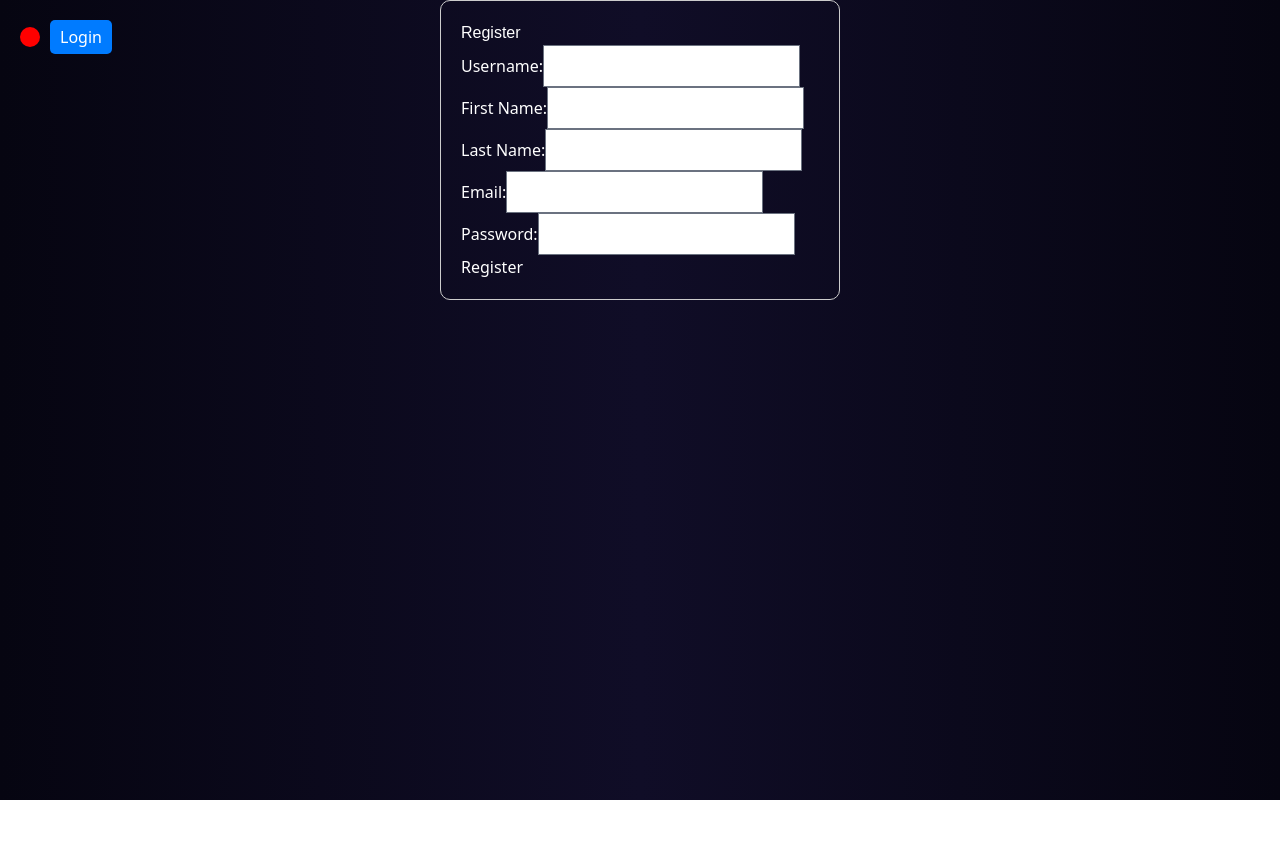
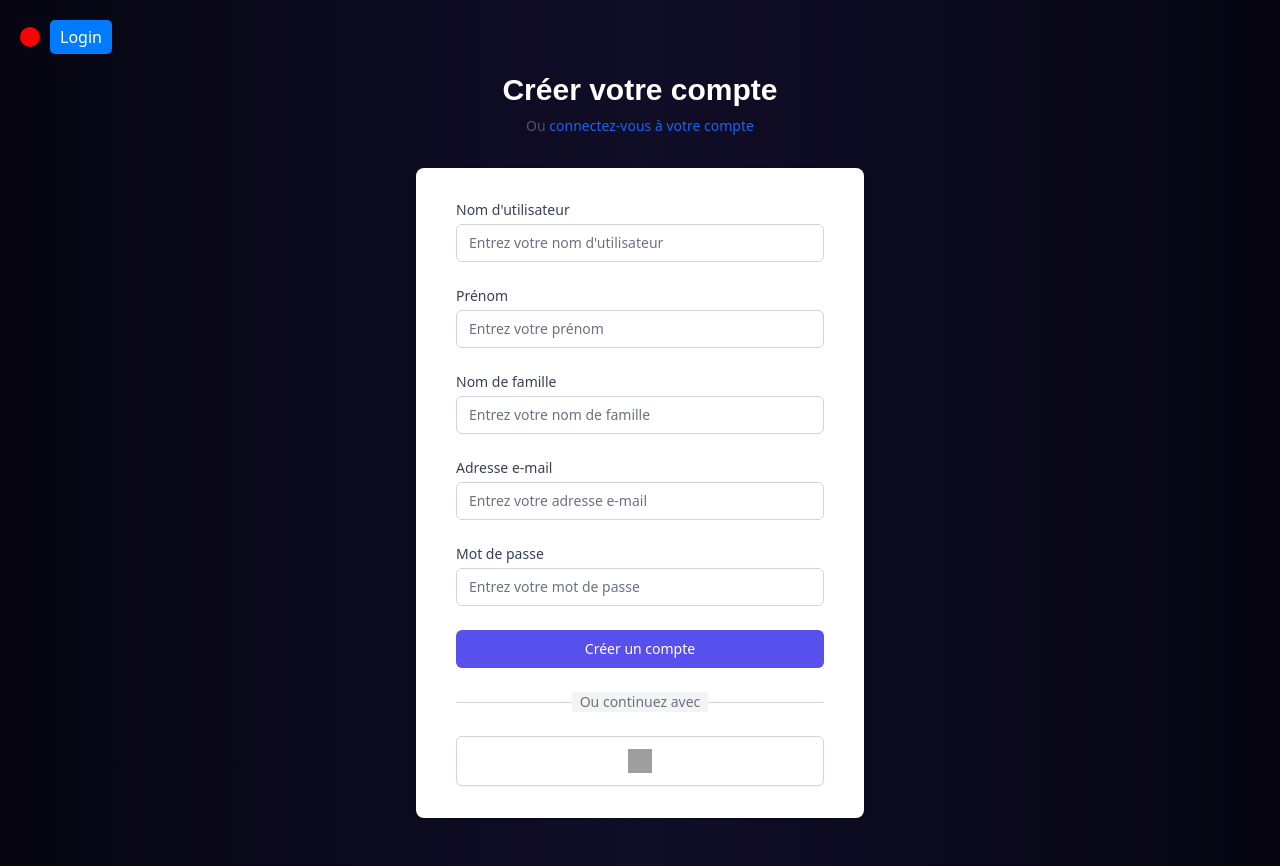
Before and after one commit to KillianHzr/dooplerr_app, a Nuxt app in the folder front_dooplerr/: page /auth/register in a window 1280 px wide. Before the commit the page ends 800 px from the top, so only its background shows below. Built offline with nearby package versions, Linux system fonts and the light colour scheme; grey boxes are pictures that could not be loaded.

Commit message:
new:edit login/register page

```diff
--- a/front_dooplerr/assets/scss/main.css
+++ b/front_dooplerr/assets/scss/main.css
@@ -5,4 +5,9 @@ body {
 }
 body h1, body h2, body h3, body h4, body h5, body h6 {
   font-family: "Jost", sans-serif;
+}
+
+.list-content .arrow {
+  display: none;
+  visibility: hidden;
 }/*# sourceMappingURL=main.css.map */
--- a/front_dooplerr/assets/scss/main.scss
+++ b/front_dooplerr/assets/scss/main.scss
@@ -9,3 +9,8 @@ body{
         font-family: 'Jost', sans-serif;
     }
 }
+
+.list-content .arrow{
+    display: none;
+    visibility: hidden;
+}
--- a/front_dooplerr/components/CardEpisode.vue
+++ b/front_dooplerr/components/CardEpisode.vue
@@ -1,7 +1,7 @@
 <template>
     <div v-if="episode">
         <NuxtLink :to="'/podcasts/episode/' + episode.id">
-            <h2 class="text-3xl font-bold text-white">{{ episode.title }}</h2>
+            <h2 class="text-base font-bold text-white">{{ episode.title }}</h2>
         </NuxtLink>
     </div>
 
--- a/front_dooplerr/components/Wrapper.vue
+++ b/front_dooplerr/components/Wrapper.vue
@@ -31,7 +31,7 @@ import { ref } from 'vue';
 
 const displayClasses = {
     grid: "grid grid-cols-1 sm:grid-cols-2 md:grid-cols-3 lg:grid-cols-4 gap-4",
-    list: "flex flex-col gap-6 container mx-auto",
+    list: "flex flex-col gap-2 container mx-auto py-4",
     carrousel: "w-full flex gap-8 snap-x scroll-ps-6 overflow-x-auto pb-10 custom-scrollbar"
 }
 
@@ -66,8 +66,6 @@ const scrollLeft = () => {
 </script>
 
 <style>
-
-
 /* Gradient right */
 .wrapper-container::after {
     content: '';
--- a/front_dooplerr/layouts/default.vue
+++ b/front_dooplerr/layouts/default.vue
@@ -6,7 +6,7 @@
       <div id="auth-indicator"
         style="width: 20px; height: 20px; border-radius: 100px; margin-right: 10px; background-color: red;"></div>
       <button v-if="!isAuthenticated" style="margin-right: 10px;">
-        <NuxtLink to="/auth">Login</NuxtLink>
+        <NuxtLink to="/auth/login">Login</NuxtLink>
       </button>
       <button v-if="isAuthenticated" @click="logout">Logout</button>
     </div>
@@ -41,7 +41,7 @@ const logout = () => {
   localStorage.removeItem('token');
   isAuthenticated.value = false;
   checkAuth();
-  router.push('/auth');
+  router.push('/auth/login');
 };
 
 onMounted(() => {
--- a/front_dooplerr/pages/auth/index.vue
+++ /dev/null
@@ -1,54 +0,0 @@
-<template>
-    <div class="main-auth-page text-white">
-      <h1>Welcome</h1>
-      <div>
-        <nuxt-link to="/auth/login">
-          <button>Login</button>
-        </nuxt-link>
-        <nuxt-link to="/auth/register">
-          <button>Register</button>
-        </nuxt-link>
-        <button @click="loginWithGoogle" class="google-login">Login with Google</button>
-      </div>
-    </div>
-  </template>
-
-  <script setup>
-  const config = useRuntimeConfig();
-  const urlBase = `${config.public.BASE_URL}`;
-
-  const loginWithGoogle = () => {
-    window.location.href = `${urlBase}/auth/google`;
-  };
-  </script>
-
-  <style scoped>
-  .main-auth-page {
-    max-width: 400px;
-    margin: 0 auto;
-    padding: 20px;
-    text-align: center;
-  }
-  .google-login {
-    margin-top: 10px;
-    padding: 10px 20px;
-    background-color: #db4437;
-    color: white;
-    border: none;
-    border-radius: 5px;
-    cursor: pointer;
-  }
-  .google-login:hover {
-    background-color: #c23321;
-  }
-  button {
-    margin: 10px;
-    padding: 10px 20px;
-    border: none;
-    border-radius: 5px;
-    cursor: pointer;
-  }
-  button:hover {
-    background-color: #ccc;
-  }
-  </style>
--- a/front_dooplerr/pages/auth/login.vue
+++ b/front_dooplerr/pages/auth/login.vue
@@ -1,23 +1,69 @@
 <template>
-  <div class="login-page text-white">
-    <h1>Login</h1>
-    <form @submit.prevent="login">
+  <div class="min-h-screen flex flex-col justify-center py-12 sm:px-6 lg:px-8">
+    <div class="sm:mx-auto sm:w-full sm:max-w-md">
+      <h2 class="mt-6 text-center text-3xl font-extrabold text-white">
+        Connectez-vous à votre compte
+      </h2>
+      <p class="mt-2 text-center text-sm text-gray-600 max-w">
+        Ou
+        <nuxt-link to="/auth/register" class="font-medium text-blue-600 hover:text-blue-500">
+          Créer votre compte
+        </nuxt-link>
+      </p>
+    </div>
+    <div class="mt-8 sm:mx-auto sm:w-full sm:max-w-md">
+      <div class="bg-white py-8 px-4 shadow sm:rounded-lg sm:px-10">
+        <form class="space-y-6" @submit.prevent="login">
           <div>
-        <label for="email">Email:</label>
-        <input type="email" v-model="email" required class="text-black" />
+            <label for="email" class="block text-sm font-medium text-gray-700">Adresse mail</label>
+            <div class="mt-1">
+              <input id="email" name="email" type="email" v-model="email" required
+                class="appearance-none rounded-md relative block w-full px-3 py-2 border border-gray-300 placeholder-gray-500 text-black focus:outline-none focus:ring-indigo-500 focus:border-indigo-500 focus:z-10 sm:text-sm"
+                placeholder="Entrer votre adresse mail">
+            </div>
           </div>
           <div>
-        <label for="password">Password:</label>
-        <input type="password" v-model="password" required class="text-black" />
+            <label for="password" class="block text-sm font-medium text-gray-700">Mot de passe</label>
+            <div class="mt-1">
+              <input id="password" name="password" type="password" v-model="password" required
+                class="appearance-none rounded-md relative block w-full px-3 py-2 border border-gray-300 placeholder-gray-500 text-black focus:outline-none focus:ring-indigo-500 focus:border-indigo-500 focus:z-10 sm:text-sm"
+                placeholder="Entrer votre mot de passe">
             </div>
-      <button type="submit">Login</button>
+          </div>
+          <div>
+            <button type="submit"
+              class="group relative w-full flex justify-center py-2 px-4 border border-transparent text-sm font-medium rounded-md text-white bg-violet-600 hover:bg-indigo-700 focus:outline-none focus:ring-2 focus:ring-offset-2 focus:ring-indigo-500">
+              Se connecter
+            </button>
+          </div>
         </form>
-    <div v-if="error" class="error">{{ error }}</div>
+        <div class="mt-6">
+          <div class="relative">
+            <div class="absolute inset-0 flex items-center">
+              <div class="w-full border-t border-gray-300"></div>
+            </div>
+            <div class="relative flex justify-center text-sm">
+              <span class="px-2 bg-gray-100 text-gray-500">
+                Ou connectez-vous avec
+              </span>
+            </div>
+          </div>
+          <div class="mt-6 grid grid-cols-1 gap-3">
+            <div>
+              <button @click="loginWithGoogle"
+                class="w-full flex items-center justify-center px-8 py-3 border border-gray-300 rounded-md shadow-sm text-sm font-medium text-gray-700 bg-white hover:bg-gray-50">
+                <img class="h-6 w-6" src="https://www.svgrepo.com/show/506498/google.svg" alt="">
+              </button>
+            </div>
+          </div>
+        </div>
+      </div>
+    </div>
   </div>
 </template>
 
 <script setup>
-import { ref } from 'vue';
+import { ref, onMounted } from 'vue';
 import axios from 'axios';
 import { useRouter } from 'vue-router';
 
@@ -43,6 +89,10 @@ const login = async () => {
   }
 };
 
+const loginWithGoogle = () => {
+  window.location.href = `${urlBase}/auth/google`;
+};
+
 onMounted(() => {
   const urlParams = new URLSearchParams(window.location.search);
   const token = urlParams.get('token');
@@ -54,13 +104,6 @@ onMounted(() => {
 </script>
 
 <style scoped>
-.login-page {
-  max-width: 400px;
-  margin: 0 auto;
-  padding: 20px;
-  border: 1px solid #ccc;
-  border-radius: 10px;
-}
 .error {
   color: red;
   margin-top: 10px;
--- a/front_dooplerr/pages/auth/register.vue
+++ b/front_dooplerr/pages/auth/register.vue
@@ -1,30 +1,84 @@
 <template>
-  <div class="register-page text-white">
-    <h1>Register</h1>
-    <form @submit.prevent="register">
+  <div class="min-h-screenflex flex-col justify-center py-12 sm:px-6 lg:px-8">
+    <div class="sm:mx-auto sm:w-full sm:max-w-md">
+      <h2 class="mt-6 text-center text-3xl font-extrabold text-white">Créer votre compte</h2>
+      <p class="mt-2 text-center text-sm text-gray-600 max-w">
+        Ou
+        <nuxt-link to="/auth/login" class="font-medium text-blue-600 hover:text-blue-500">
+          connectez-vous à votre compte
+        </nuxt-link>
+      </p>
+    </div>
+    <div class="mt-8 sm:mx-auto sm:w-full sm:max-w-md">
+      <div class="bg-white py-8 px-4 shadow sm:rounded-lg sm:px-10">
+        <form class="space-y-6" @submit.prevent="register">
           <div>
-        <label for="username">Username:</label>
-        <input type="text" v-model="username" required class="text-black" />
+            <label for="username" class="block text-sm font-medium text-gray-700">Nom d'utilisateur</label>
+            <div class="mt-1">
+              <input id="username" name="username" type="text" v-model="username" required
+                class="appearance-none rounded-md relative block w-full px-3 py-2 border border-gray-300 placeholder-gray-500 text-black focus:outline-none focus:ring-indigo-500 focus:border-indigo-500 focus:z-10 sm:text-sm"
+                placeholder="Entrez votre nom d'utilisateur">
+            </div>
           </div>
           <div>
-        <label for="firstname">First Name:</label>
-        <input type="text" v-model="firstname" required class="text-black" />
+            <label for="firstname" class="block text-sm font-medium text-gray-700">Prénom</label>
+            <div class="mt-1">
+              <input id="firstname" name="firstname" type="text" v-model="firstname" required
+                class="appearance-none rounded-md relative block w-full px-3 py-2 border border-gray-300 placeholder-gray-500 text-black focus:outline-none focus:ring-indigo-500 focus:border-indigo-500 focus:z-10 sm:text-sm"
+                placeholder="Entrez votre prénom">
+            </div>
           </div>
           <div>
-        <label for="lastname">Last Name:</label>
-        <input type="text" v-model="lastname" required class="text-black" />
+            <label for="lastname" class="block text-sm font-medium text-gray-700">Nom de famille</label>
+            <div class="mt-1">
+              <input id="lastname" name="lastname" type="text" v-model="lastname" required
+                class="appearance-none rounded-md relative block w-full px-3 py-2 border border-gray-300 placeholder-gray-500 text-black focus:outline-none focus:ring-indigo-500 focus:border-indigo-500 focus:z-10 sm:text-sm"
+                placeholder="Entrez votre nom de famille">
+            </div>
           </div>
           <div>
-        <label for="email">Email:</label>
-        <input type="email" v-model="email" required class="text-black" />
+            <label for="email" class="block text-sm font-medium text-gray-700">Adresse e-mail</label>
+            <div class="mt-1">
+              <input id="email" name="email" type="email" v-model="email" required
+                class="appearance-none rounded-md relative block w-full px-3 py-2 border border-gray-300 placeholder-gray-500 text-black focus:outline-none focus:ring-indigo-500 focus:border-indigo-500 focus:z-10 sm:text-sm"
+                placeholder="Entrez votre adresse e-mail">
+            </div>
           </div>
           <div>
-        <label for="password">Password:</label>
-        <input type="password" v-model="password" required class="text-black" />
+            <label for="password" class="block text-sm font-medium text-gray-700">Mot de passe</label>
+            <div class="mt-1">
+              <input id="password" name="password" type="password" v-model="password" required
+                class="appearance-none rounded-md relative block w-full px-3 py-2 border border-gray-300 placeholder-gray-500 text-black focus:outline-none focus:ring-indigo-500 focus:border-indigo-500 focus:z-10 sm:text-sm"
+                placeholder="Entrez votre mot de passe">
             </div>
-      <button type="submit">Register</button>
+          </div>
+          <div>
+            <button type="submit"
+              class="group relative w-full flex justify-center py-2 px-4 border border-transparent text-sm font-medium rounded-md text-white bg-indigo-600 hover:bg-indigo-700 focus:outline-none focus:ring-2 focus:ring-offset-2 focus:ring-indigo-500">
+              Créer un compte
+            </button>
+          </div>
         </form>
-    <div v-if="error" class="error">{{ error }}</div>
+        <div class="mt-6">
+          <div class="relative">
+            <div class="absolute inset-0 flex items-center">
+              <div class="w-full border-t border-gray-300"></div>
+            </div>
+            <div class="relative flex justify-center text-sm">
+              <span class="px-2 bg-gray-100 text-gray-500">Ou continuez avec</span>
+            </div>
+          </div>
+          <div class="mt-6 grid grid-cols-1 gap-3">
+            <div>
+              <button @click="registerWithGoogle"
+                class="w-full flex items-center justify-center px-8 py-3 border border-gray-300 rounded-md shadow-sm text-sm font-medium text-gray-700 bg-white hover:bg-gray-50">
+                <img class="h-6 w-6" src="https://www.svgrepo.com/show/506498/google.svg" alt="Google">
+              </button>
+            </div>
+          </div>
+        </div>
+      </div>
+    </div>
   </div>
 </template>
 
@@ -55,19 +109,16 @@ const register = async () => {
     localStorage.setItem('token', token);
     window.location.href = '/';
   } catch (err) {
-    error.value = 'Failed to register';
+    error.value = 'Échec de l\'inscription';
   }
+};
+
+const registerWithGoogle = () => {
+  window.location.href = `${urlBase}/auth/google`;
 };
 </script>
 
 <style scoped>
-.register-page {
-  max-width: 400px;
-  margin: 0 auto;
-  padding: 20px;
-  border: 1px solid #ccc;
-  border-radius: 10px;
-}
 .error {
   color: red;
   margin-top: 10px;
--- a/front_dooplerr/pages/index.vue
+++ b/front_dooplerr/pages/index.vue
@@ -10,9 +10,11 @@
           class="group relative aspect-video h-96 min-w-[300px] cursor-pointer overflow-hidden rounded-xl snap-start first:ps-6 w-full">
         </CardPodcast>
       </Wrapper>
-      <Wrapper display="grid">
-        <CardEpisode v-for="episode in episodes" :key="episode.id" :episode="episode"
-          class="group relative aspect-video h-96 min-w-[300px] cursor-pointer overflow-hidden rounded-xl snap-start w-full">
+      <h2 class="text-3xl font-bold text-white">
+        Les derniers épisodes
+      </h2>
+      <Wrapper display="list" class="list-content mb-24">
+        <CardEpisode v-for="episode in episodes" :key="episode.id" :episode="episode" class="">
         </CardEpisode>
       </Wrapper>
     </div>
--- a/front_dooplerr/pages/podcasts/episode/[id].vue
+++ b/front_dooplerr/pages/podcasts/episode/[id].vue
@@ -1,5 +1,5 @@
 <template>
-    <div class="container max-w-screen-sm mx-auto">
+    <div class="container max-w-screen-sm mx-auto mb-28">
         <!-- Titre de l'épisode -->
         <div class="flex justify-around h-32 items-center">
             <h3 class="text-base md:text-xl font-bold text-white">
@@ -55,7 +55,8 @@
             </h2>
             <!-- Form add comment -->
             <div class="flex gap-4">
-                <input type="text" class="w-full border-0 border-b-2 bg-transparent text-white mb-5" placeholder="Ajouter un commentaire">
+                <input type="text" class="w-full border-0 border-b-2 bg-transparent text-white mb-5"
+                    placeholder="Ajouter un commentaire">
             </div>
             <div v-for="comment in episode.Comments" :key="comment.id" class="mb-4">
                 <div class="flex gap-2 items-start">
@@ -79,7 +80,7 @@
                 </div>
             </div>
         </div>
-
+        <div class="w-full h-28"></div>
     </div>
 </template>
 
```
Also changed, not shown: 1 other file (tests, documents, lock files or other folders). Lines whose indentation alone changed are shown as unchanged.
